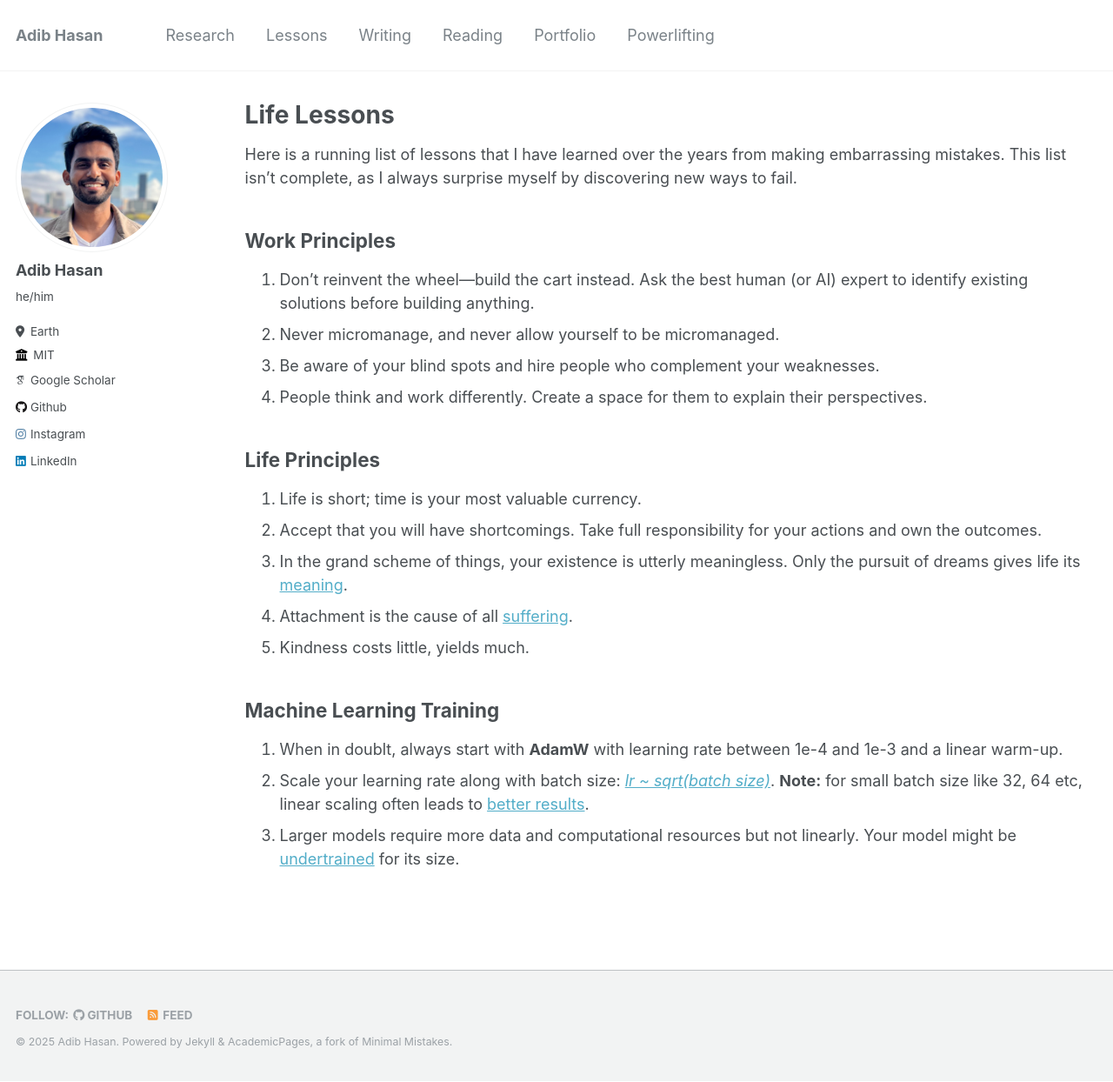
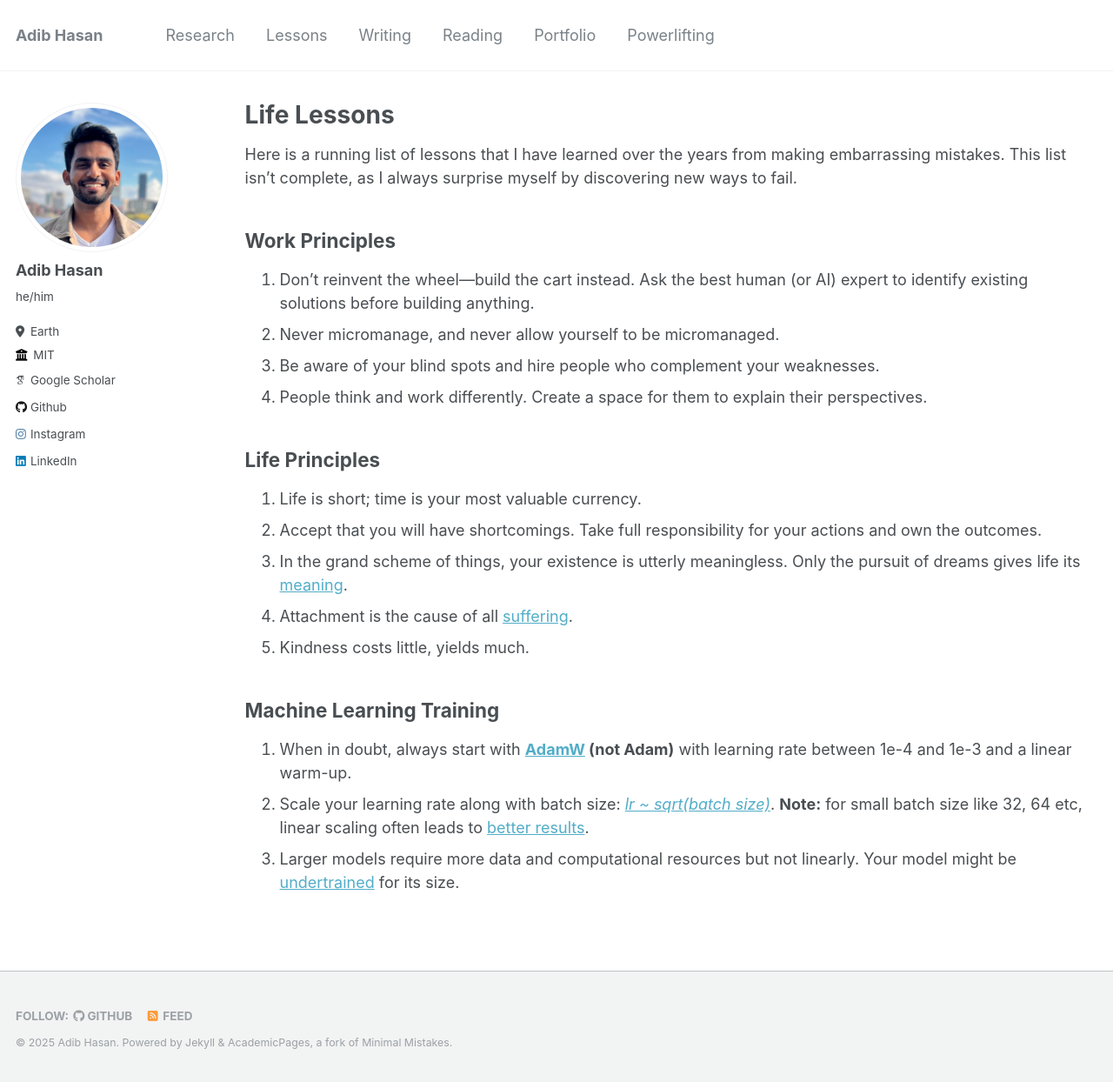
Before and after one commit to Neehan/neehan.github.io, a Jekyll site: the page built from _pages/lessons.md, in a window 1280 px wide and 1244 px high. Shown: the whole window at 87% size. Built offline with Jekyll 4.4.1, drawn with Linux system fonts in a browser that asks for light colours; some web fonts are replaced.

Commit message:
Update lessons.md

```diff
--- a/_pages/lessons.md
+++ b/_pages/lessons.md
@@ -23,6 +23,6 @@ Here is a running list of lessons that I have learned over the years from making
 5. Kindness costs little, yields much.
 
 ## Machine Learning Training
-1. When in doublt, always start with **AdamW** with learning rate between 1e-4 and 1e-3 and a linear warm-up.
+1. When in doubt, always start with **[AdamW](https://docs.pytorch.org/docs/stable/generated/torch.optim.AdamW.html) (not Adam)** with learning rate between 1e-4 and 1e-3 and a linear warm-up.
 2. Scale your learning rate along with batch size: [_lr ~ sqrt(batch size)_](https://arxiv.org/pdf/1705.08741). **Note:** for small batch size like 32, 64 etc, linear scaling often leads to [better results](https://arxiv.org/pdf/1404.5997).
 3. Larger models require more data and computational resources but not linearly. Your model might be [undertrained](https://arxiv.org/pdf/2001.08361) for its size.
```
